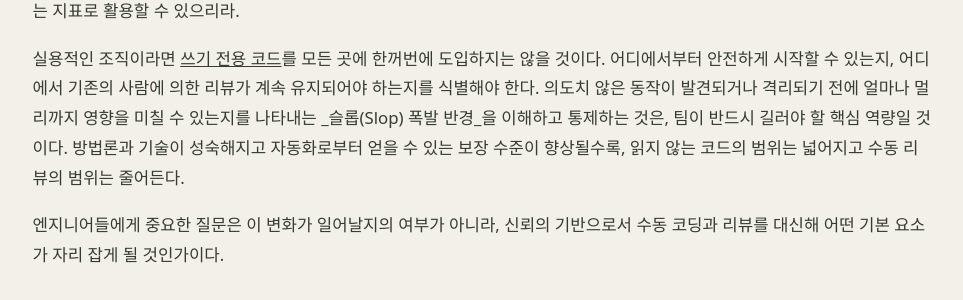
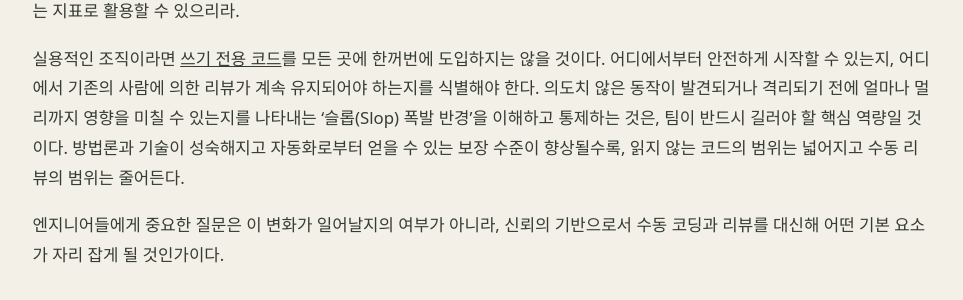
Before and after one commit to yjaychoi/stuffs-blog, a Jekyll site: the page built from _posts/2026-02-18-write-only-code.md, in a window 1280 px wide and 900 px high, scrolled down 2547 px. Shown: the part 213-513 px from the top of the window, without its empty margins (150-1113 px from the left). Built offline with Jekyll 4.4.1, drawn with Linux system fonts in a browser that asks for light colours; comment, search, counter and statistics services are not loaded.

```diff
--- a/_posts/2026-02-18-write-only-code.md
+++ b/_posts/2026-02-18-write-only-code.md
@@ -56,7 +56,7 @@ comments: true
 
 마치 이제는 사람이 개별 프로덕션 서버에 직접 셸로 접속하지 않는 것처럼, 읽지 않는 코드에 대해서도 비슷한 관행이 자리 잡게 될 것이라고 생각한다. 시간이 지날수록 '안심하기 위해 읽어봐야 하는 코드'는 생성 파이프라인에 스멜로 치부하거나, 정말로 미션 크리티컬한 하위 시스템에만 허용되는 명시적이고 비용이 큰 트레이드오프로 취급하게 될 것이다. 이런 변화의 자연스러운 결과로, 테스트 커버리지처럼 추적되는 '코드 읽기 커버리지' 같은 지표가 등장할 것이다. 실제로 프로덕션 코드 중에 어느 정도 비율이 사람이 직접 읽어본 코드인지, 이를 한편으로는 안전 시그널로, 또 한편으로는 팀이 의도적으로 감소시키며 어떤 점으로 수렴하게 만들고자 하는 지표로 활용할 수 있으리라.
 
-실용적인 조직이라면 <u>쓰기 전용 코드</u>를 모든 곳에 한꺼번에 도입하지는 않을 것이다. 어디에서부터 안전하게 시작할 수 있는지, 어디에서 기존의 사람에 의한 리뷰가 계속 유지되어야 하는지를 식별해야 한다. 의도치 않은 동작이 발견되거나 격리되기 전에 얼마나 멀리까지 영향을 미칠 수 있는지를 나타내는 _슬롭(Slop) 폭발 반경_을 이해하고 통제하는 것은, 팀이 반드시 길러야 할 핵심 역량일 것이다. 방법론과 기술이 성숙해지고 자동화로부터 얻을 수 있는 보장 수준이 향상될수록, 읽지 않는 코드의 범위는 넓어지고 수동 리뷰의 범위는 줄어든다.
+실용적인 조직이라면 <u>쓰기 전용 코드</u>를 모든 곳에 한꺼번에 도입하지는 않을 것이다. 어디에서부터 안전하게 시작할 수 있는지, 어디에서 기존의 사람에 의한 리뷰가 계속 유지되어야 하는지를 식별해야 한다. 의도치 않은 동작이 발견되거나 격리되기 전에 얼마나 멀리까지 영향을 미칠 수 있는지를 나타내는 '슬롭(Slop) 폭발 반경'을 이해하고 통제하는 것은, 팀이 반드시 길러야 할 핵심 역량일 것이다. 방법론과 기술이 성숙해지고 자동화로부터 얻을 수 있는 보장 수준이 향상될수록, 읽지 않는 코드의 범위는 넓어지고 수동 리뷰의 범위는 줄어든다.
 
 엔지니어들에게 중요한 질문은 이 변화가 일어날지의 여부가 아니라, 신뢰의 기반으로서 수동 코딩과 리뷰를 대신해 어떤 기본 요소가 자리 잡게 될 것인가이다.
 
```
